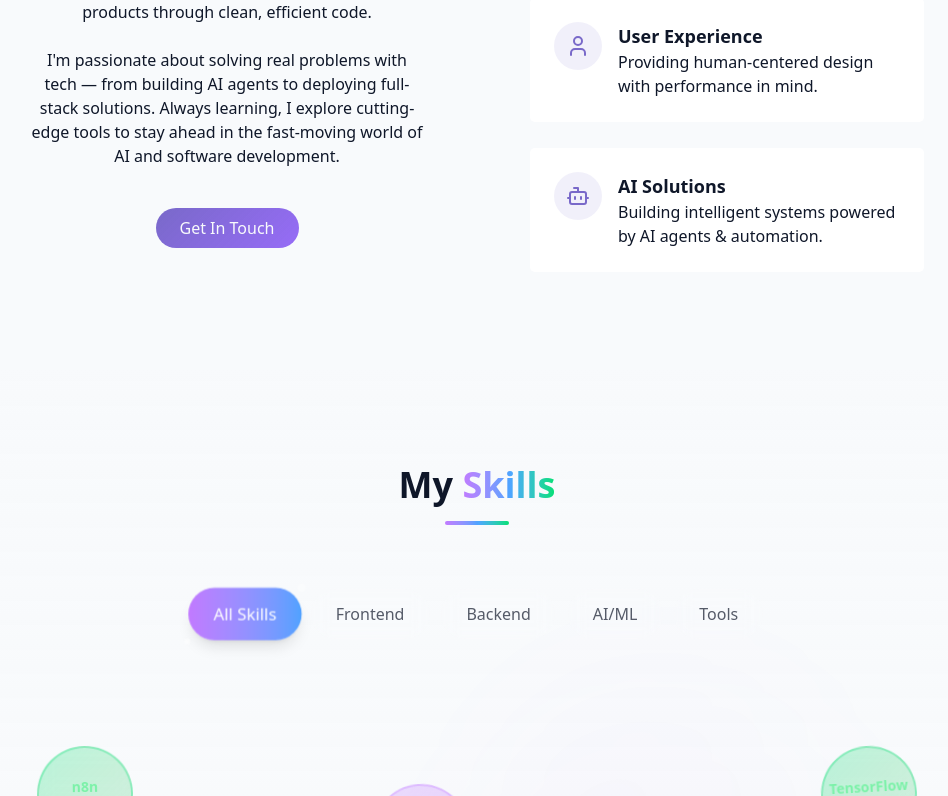
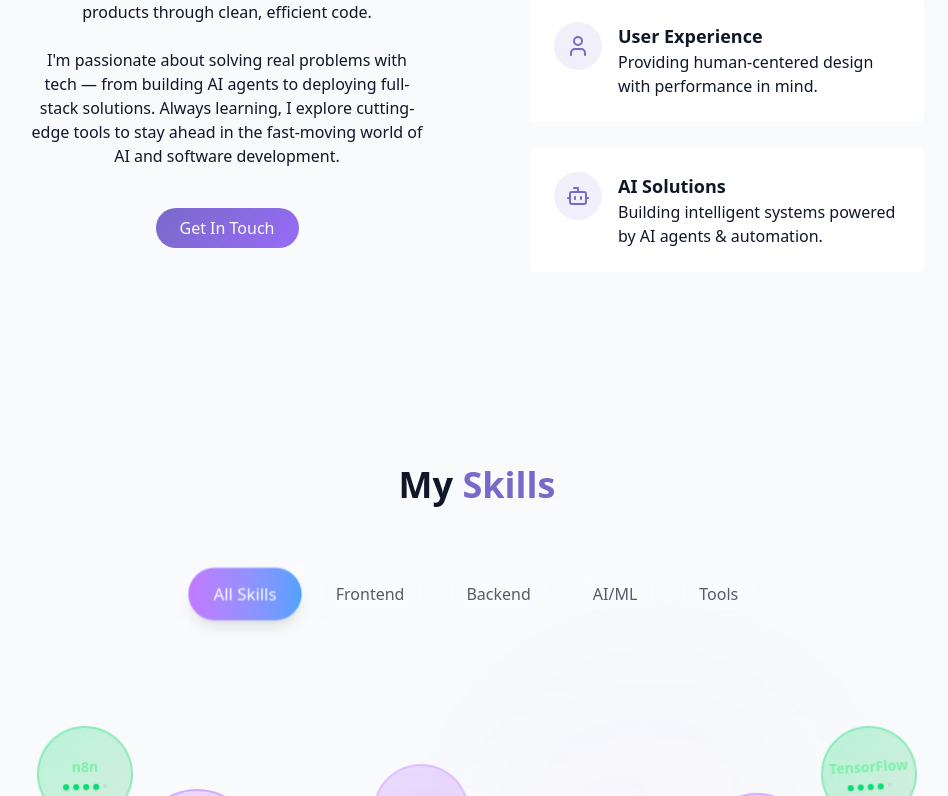
Before and after one commit to KarinaKKarinaK/new-portfolio, a React (Vite) app: page / in a window 1280 px wide. Shown: the part 2004-2800 px from the top of the page, without its empty margins (163-1111 px from the left). Built offline with nearby package versions, Linux system fonts and the light colour scheme.

Commit message:
Updated skills section title

```diff
--- a/src/components/SkillsSection.jsx
+++ b/src/components/SkillsSection.jsx
@@ -147,13 +147,9 @@ export const SkillsSection = () => {
 
         {/* Header */}
         <div className={`text-center mb-16 transition-all duration-1000 ${isVisible ? 'opacity-100 translate-y-0' : 'opacity-0 translate-y-8'}`}>
-          <h2 className="text-3xl md:text-4xl font-bold mb-4">
-            My{' '}
-            <span className="bg-gradient-to-r from-purple-400 via-blue-400 to-green-400 bg-clip-text text-transparent">
-              Skills
-            </span>
-          </h2>
-          <div className="w-16 h-1 mx-auto bg-gradient-to-r from-purple-400 via-blue-400 to-green-400 rounded-full"></div>
+          <h2 className="text-3xl md:text-4xl font-bold text-center mb-16">
+            My <span className="text-primary"> Skills</span>
+        </h2>
         </div>
 
         {/* Category Filter */}
```
